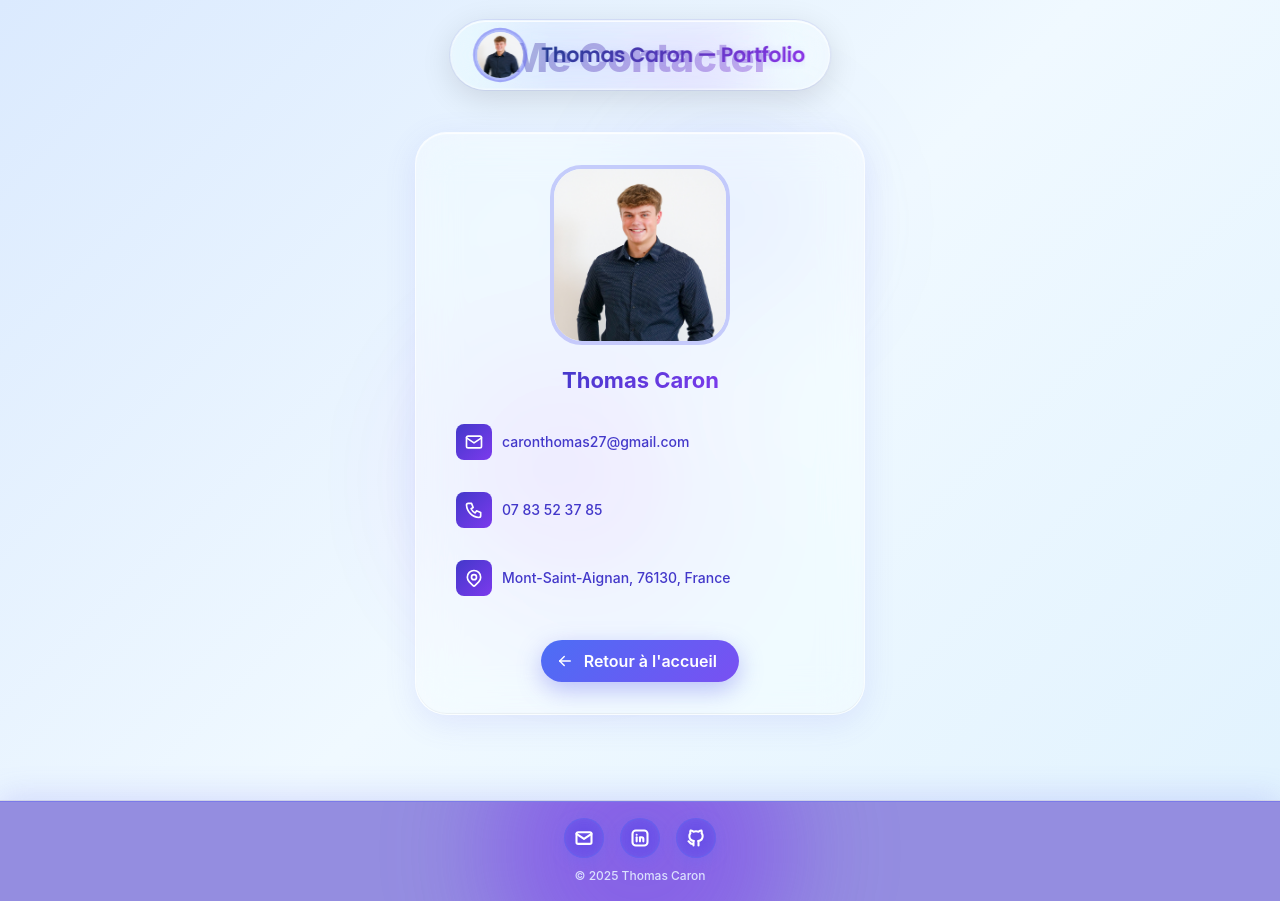
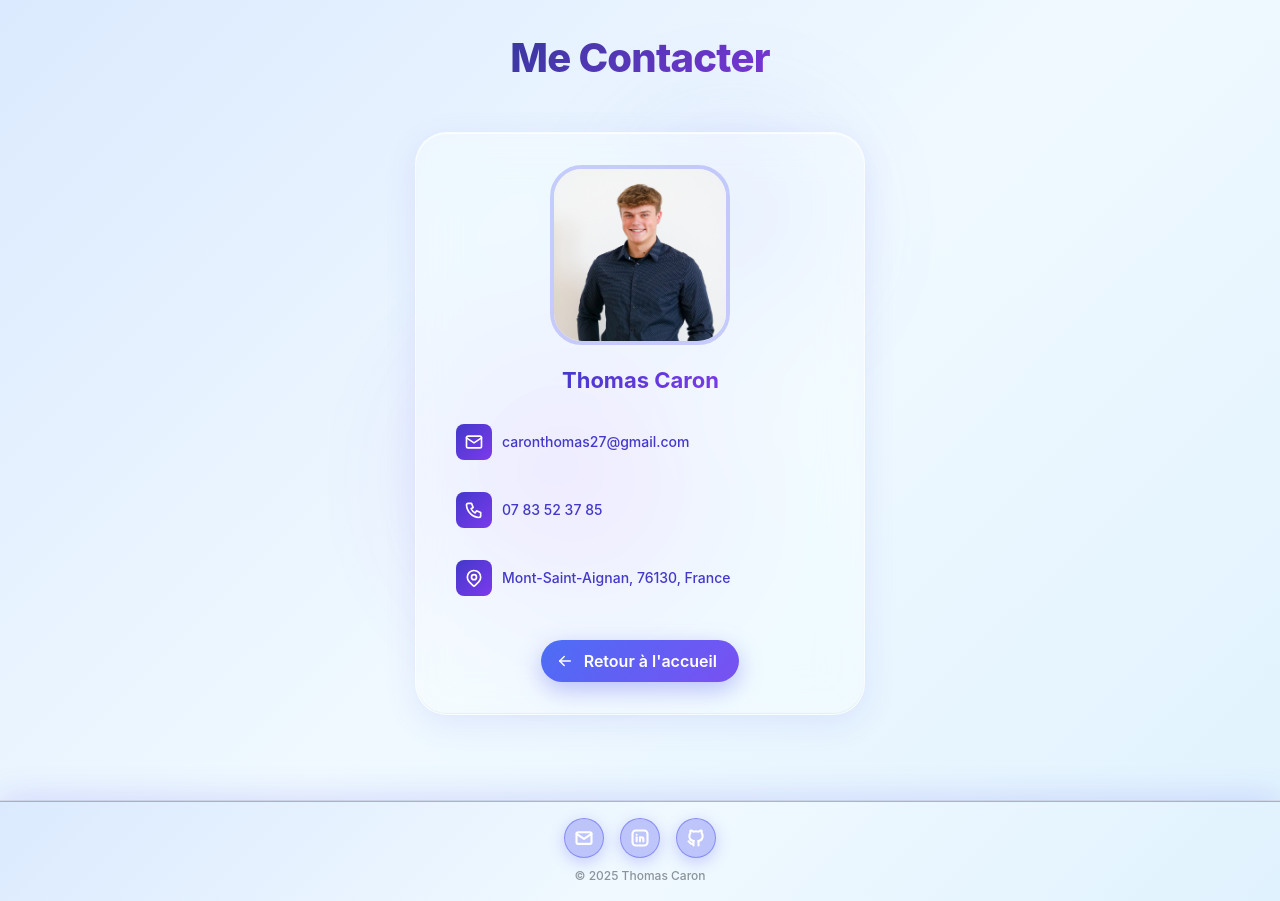
Before and after one commit to ThoomassC/portfolio, a React (Vite) app: page /contact in a window 1280 px wide. Built offline with nearby package versions, Linux system fonts and the light colour scheme.

Commit message:
feat : safe area view & fix header place on desktop

```diff
--- a/index.html
+++ b/index.html
@@ -1,4 +1,4 @@
-<!DOCTYPE html>
+<!doctype html>
 <html lang="en">
   <head>
     <meta charset="UTF-8" />
@@ -7,7 +7,7 @@
       rel="stylesheet"
     />
     <link rel="icon" type="image/svg+xml" href="/assets/favicon.ico" />
-    <meta name="viewport" content="width=device-width, initial-scale=1.0" />
+    <meta name="viewport" content="width=device-width, initial-scale=1.0, viewport-fit=cover" />
     <title>Thomas - Portfolio</title>
   </head>
   <body>
--- a/src/App.tsx
+++ b/src/App.tsx
@@ -17,27 +17,46 @@ function App() {
   const isAtBottom = useScrollToBottom(100);
 
   useEffect(() => {
-    document.documentElement.style.backgroundColor = "#7c3aed81";
+    // Gradient background
+    const gradientBg = "linear-gradient(135deg, #dbeafe 0%, #f0f9ff 50%, #e0f2fe 100%)";
+
+    // Appliquer les styles sur html et body
+    document.documentElement.style.backgroundColor = "#dbeafe";
+    document.documentElement.style.background = gradientBg;
     document.documentElement.style.overflowX = "hidden";
+    document.documentElement.style.minHeight = "100vh";
 
-    document.body.style.background =
-      "linear-gradient(135deg, #dbeafe 0%, #f0f9ff 50%, #e0f2fe 100%)";
+    // Gestion des SafeArea
+    document.documentElement.style.paddingTop = "env(safe-area-inset-top)";
+    document.documentElement.style.paddingBottom = "env(safe-area-inset-bottom)";
+    document.documentElement.style.paddingLeft = "env(safe-area-inset-left)";
+    document.documentElement.style.paddingRight = "env(safe-area-inset-right)";
 
+    document.body.style.background = gradientBg;
     document.body.style.margin = "0";
     document.body.style.padding = "0";
     document.body.style.overflowX = "hidden";
     document.body.style.width = "100%";
     document.body.style.maxWidth = "100vw";
+    document.body.style.minHeight = "100vh";
 
     return () => {
       document.documentElement.style.backgroundColor = "";
+      document.documentElement.style.background = "";
       document.documentElement.style.overflowX = "";
+      document.documentElement.style.minHeight = "";
+      document.documentElement.style.paddingTop = "";
+      document.documentElement.style.paddingBottom = "";
+      document.documentElement.style.paddingLeft = "";
+      document.documentElement.style.paddingRight = "";
+
       document.body.style.background = "";
       document.body.style.margin = "";
       document.body.style.padding = "";
       document.body.style.overflowX = "";
       document.body.style.width = "";
       document.body.style.maxWidth = "";
+      document.body.style.minHeight = "";
     };
   }, []);
 
--- a/src/components/Footer.tsx
+++ b/src/components/Footer.tsx
@@ -1,4 +1,4 @@
-import { Center, Group, ActionIcon, Text, Box } from "@mantine/core";
+import { Center, Group, ActionIcon, Text } from "@mantine/core";
 import { IconBrandGithub, IconBrandLinkedin, IconMail } from "@tabler/icons-react";
 import { useEffect } from "react";
 
@@ -45,33 +45,19 @@ const Footer = () => {
       component="footer"
       style={{
         flexDirection: "column",
-        background: "#4438ca92",
+        background: "linear-gradient(135deg, #dbeafe 0%, #f0f9ff 50%, #e0f2fe 100%)",
         backdropFilter: "blur(30px) saturate(200%)",
         WebkitBackdropFilter: "blur(30px) saturate(200%)",
         borderTop: "1px solid rgba(99, 102, 241, 0.5)",
         boxShadow: "0 -4px 30px rgba(99, 102, 241, 0.2)",
         paddingTop: "1rem",
-        paddingBottom: "1rem",
+        paddingBottom: "calc(1rem + env(safe-area-inset-bottom))",
+        paddingLeft: "calc(1rem + env(safe-area-inset-left))",
+        paddingRight: "calc(1rem + env(safe-area-inset-right))",
         position: "relative",
         overflow: "hidden",
       }}
     >
-      <Box
-        style={{
-          position: "absolute",
-          top: "50%",
-          left: "50%",
-          transform: "translate(-50%, -50%)",
-          background: "#7c3aed81",
-          width: "300px",
-          height: "300px",
-          borderRadius: "50%",
-          filter: "blur(50px)",
-          pointerEvents: "none",
-          zIndex: 0,
-        }}
-      />
-
       <Group gap="md" mb="xs" style={{ position: "relative", zIndex: 1 }}>
         <ActionIcon
           component="a"
@@ -131,7 +117,7 @@ const Footer = () => {
       <Text
         size="xs"
         fw={500}
-        c="#e0e7ff"
+        c="dimmed"
         style={{
           position: "relative",
           zIndex: 1,
--- a/src/components/Header.tsx
+++ b/src/components/Header.tsx
@@ -6,7 +6,8 @@ import { useMediaQuery } from "@mantine/hooks";
 const Header = () => {
   const [isVisible, setIsVisible] = useState(false);
   const navigate = useNavigate();
-  const timeoutRef = useRef<number | null>(null);
+  const timeoutRef = useRef<NodeJS.Timeout | null>(null);
+  const lastScrollY = useRef(0);
   const isDesktop = useMediaQuery("(min-width: 768px)");
 
   useEffect(() => {
@@ -87,30 +88,32 @@ const Header = () => {
   }, []);
 
   useEffect(() => {
-    if (isDesktop) {
-      // En desktop, toujours visible
-      setIsVisible(true);
-      return;
-    }
+    const handleScroll = () => {
+      const currentScrollY = window.scrollY;
+      const isScrollingUp = currentScrollY < lastScrollY.current;
 
-    // En mobile, comportement avec scroll
-    const handleScroll = () => {
-      if (window.scrollY > 100) {
+      // Détection du scroll vers le haut
+      if (isScrollingUp && currentScrollY > 100) {
         setIsVisible(true);
 
+        // Annuler le timeout précédent
         if (timeoutRef.current) {
           clearTimeout(timeoutRef.current);
         }
 
+        // Masquer après 3 secondes
         timeoutRef.current = setTimeout(() => {
           setIsVisible(false);
-        }, 2000);
-      } else {
+        }, 3000);
+      } else if (currentScrollY <= 100) {
+        // Masquer si on est tout en haut
         setIsVisible(false);
         if (timeoutRef.current) {
           clearTimeout(timeoutRef.current);
         }
       }
+
+      lastScrollY.current = currentScrollY;
     };
 
     window.addEventListener("scroll", handleScroll, { passive: true });
@@ -121,7 +124,7 @@ const Header = () => {
         clearTimeout(timeoutRef.current);
       }
     };
-  }, [isDesktop]);
+  }, []);
 
   if (!isVisible) return null;
 
```
